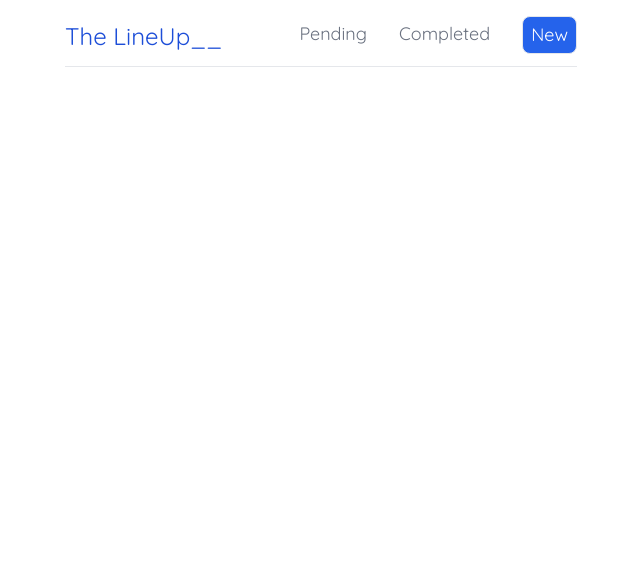
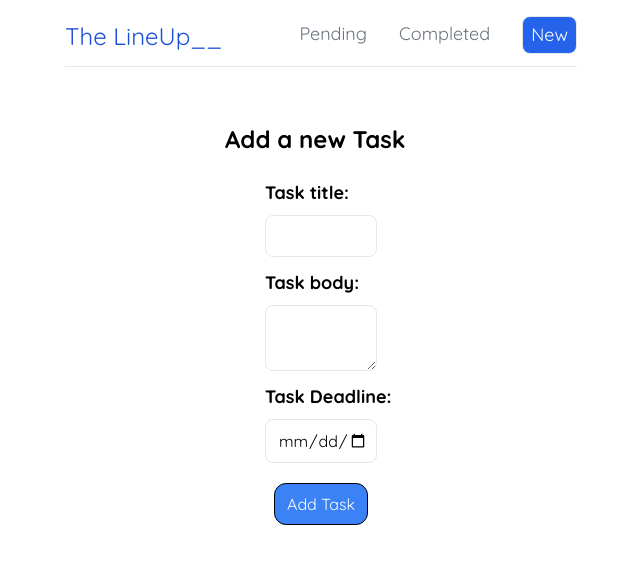
Before and after one commit to Cyber-Infernox/The-LineUp, a React (Create React App) app in the folder the-lineup/: page /create in a window 1280 px wide. Shown: the top 564 px of the page, without its empty margins (319-959 px from the left). Built offline with nearby package versions, Linux system fonts and the light colour scheme.

Commit message:
Add tasks
Adding tasks in db.json

```diff
--- a/the-lineup/src/App.js
+++ b/the-lineup/src/App.js
@@ -1,15 +1,17 @@
 import Navbar from "./Navbar";
 import { BrowserRouter as Router, Route, Routes } from "react-router-dom";
 import Pending from "./Pending";
+import Create from "./Create";
 
 function App() {
   return (
     <Router>
-      <div className="App">
+      <div>
         <Navbar />
         <div>
           <Routes>
             <Route path="/" element={<Pending />} />
+            <Route path="/create" element={<Create />} />
           </Routes>
         </div>
       </div>
--- /dev/null
+++ b/the-lineup/src/Create.js
@@ -0,0 +1,78 @@
+import { useState } from "react";
+import { useNavigate } from "react-router-dom";
+
+const Create = () => {
+  const [title, setTitle] = useState();
+  const [body, setBody] = useState();
+  const [deadline, setDeadline] = useState();
+  const [isPending, setIsPending] = useState(false);
+  const navigate = useNavigate();
+
+  const handleSubmit = (e) => {
+    e.preventDefaut();
+    const task = { title, body, deadline };
+
+    setIsPending(true);
+
+    fetch("http://localhost:8000/tasks", {
+      method: "POST",
+      headers: { "Content-Type": "application/json" },
+      body: JSON.stringify(task),
+    }).then(() => {
+      setIsPending(false);
+      navigate("/");
+    });
+  };
+
+  return (
+    <div className="mx-96 px-32 py-12">
+      <div className="px-8 py-4 pt-2">
+        <h2 className="text-2xl font-bold pb-6">Add a new Task</h2>
+        <form className="flex flex-col" onSubmit={handleSubmit}>
+          <label className="pb-2 pl-10 text-lg font-bold">Task title:</label>
+          <input
+            className="mb-3 border rounded-lg mx-10 p-2 pl-3"
+            required
+            value={title}
+            onChange={(e) => setTitle(e.target.value)}
+          />
+
+          <label className="pb-2 pl-10 text-lg font-bold">Task body:</label>
+          <textarea
+            className="mb-3 border rounded-lg mx-10 p-2 pl-3"
+            required
+            value={body}
+            onChange={(e) => setBody(e.target.value)}
+          ></textarea>
+
+          <label className="pb-2 pl-10 text-lg font-bold">Task Deadline:</label>
+          <input
+            className="mb-3 border rounded-lg mx-10 p-2 pl-3"
+            type="date"
+            required
+            value={deadline}
+            onChange={(e) => setDeadline(e.target.value)}
+          />
+
+          <div className="flex justify-center mt-2">
+            {!isPending && (
+              <button className="bg-blue-500 text-white hover:text-gray-500 px-3 py-2 border border-black rounded-xl">
+                Add Task
+              </button>
+            )}
+            {isPending && (
+              <button
+                className="bg-blue-600 text-white px-3 py-2 hover:text-gray-500 border border-black rounded-xl"
+                disabled
+              >
+                Adding task...
+              </button>
+            )}
+          </div>
+        </form>
+      </div>
+    </div>
+  );
+};
+
+export default Create;
--- a/the-lineup/src/Navbar.js
+++ b/the-lineup/src/Navbar.js
@@ -1,3 +1,5 @@
+import { Link } from "react-router-dom";
+
 const Navbar = () => {
   return (
     <div>
@@ -6,13 +8,13 @@ const Navbar = () => {
 
         <ul className="flex text-lg">
           <li className="py-1 px-2 rounded-lg text-gray-500 cursor-pointer hover:text-black">
-            Pending
+            <Link to={"/"}>Pending</Link>
           </li>
           <li className="py-1 px-2 ml-4 rounded-lg text-gray-500 cursor-pointer hover:text-black">
-            Completed
+            <Link to={"/completed"}>Completed</Link>
           </li>
           <li className="bg-blue-600 text-white ml-6 py-1 px-2 border rounded-lg cursor-pointer hover:text-gray-700">
-            New
+            <Link to={"/create"}>New</Link>
           </li>
         </ul>
       </nav>
--- a/the-lineup/src/TaskList.js
+++ b/the-lineup/src/TaskList.js
@@ -7,10 +7,12 @@ const TaskList = ({ tasks, title }) => {
       <div className="ml-8">
         {tasks.map((task) => (
           <div className="p-2 pl-1" key={task.id}>
+            {/* <Link to={}> */}
             <div className="hover:shadow border-black p-3">
               <h2 className="font-bold text-lg pb-1">{task.title}</h2>
               <p>Deadline: {task.deadline}</p>
             </div>
+            {/* </Link> */}
           </div>
         ))}
       </div>
```
